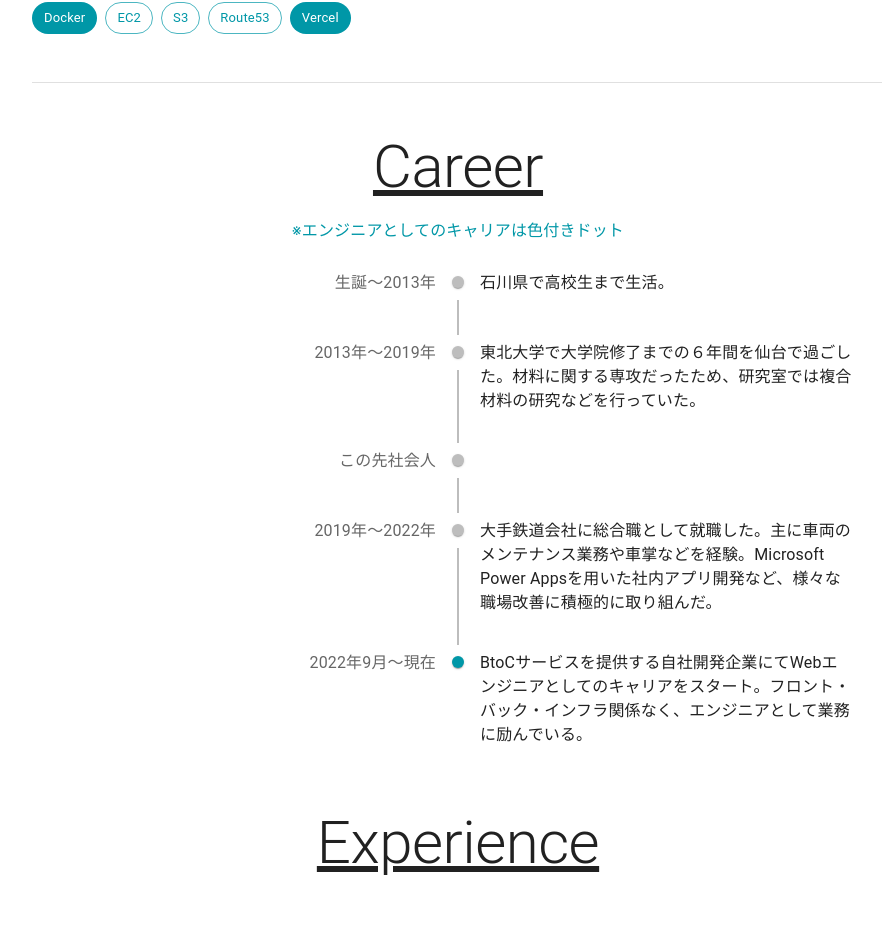
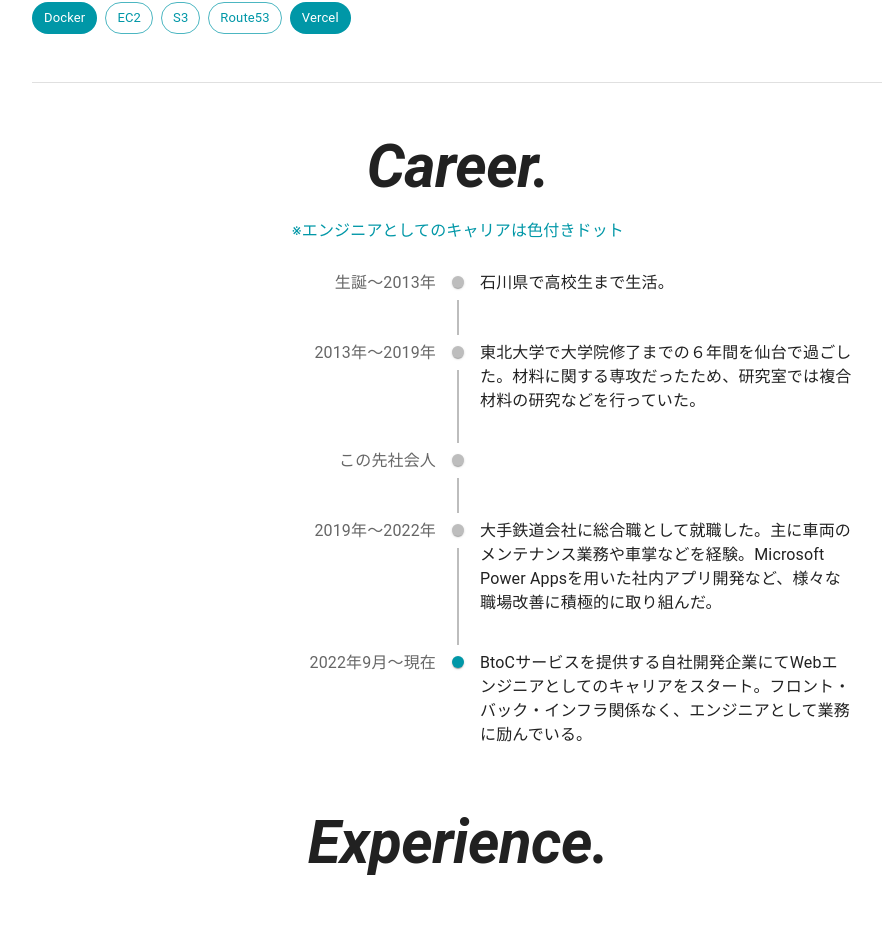
Before and after one commit to shimpei1494/pei-portfolio, a Next.js app: page /profile in a window 1280 px wide. Shown: the part 980-1932 px from the top of the page, without its empty margins (182-1064 px from the left). Built offline with nearby package versions, Linux system fonts and the light colour scheme.

Commit message:
タイトルではないが見出しもタイトルと同じにした

```diff
--- a/pages/profile.tsx
+++ b/pages/profile.tsx
@@ -90,9 +90,7 @@ function Profile() {
             <Divider />
             {/* キャリア紹介 */}
             <Box>
-              <Typography variant="h2" align='center' sx={{textDecoration: 'underline'}}>
-                Career
-              </Typography>
+              <PageTitle title="Career." />
               <Typography color='secondary' align="center" my={2}>
                 ※エンジニアとしてのキャリアは色付きドット
               </Typography>
@@ -150,9 +148,7 @@ function Profile() {
             </Box>
             {/* 実務経験を一部紹介 */}
             <Box>
-              <Typography variant="h2" align='center' sx={{textDecoration: 'underline'}}>
-                Experience
-              </Typography>
+              <PageTitle title="Experience." />
             </Box>
           </Stack>
         </Container>
```
